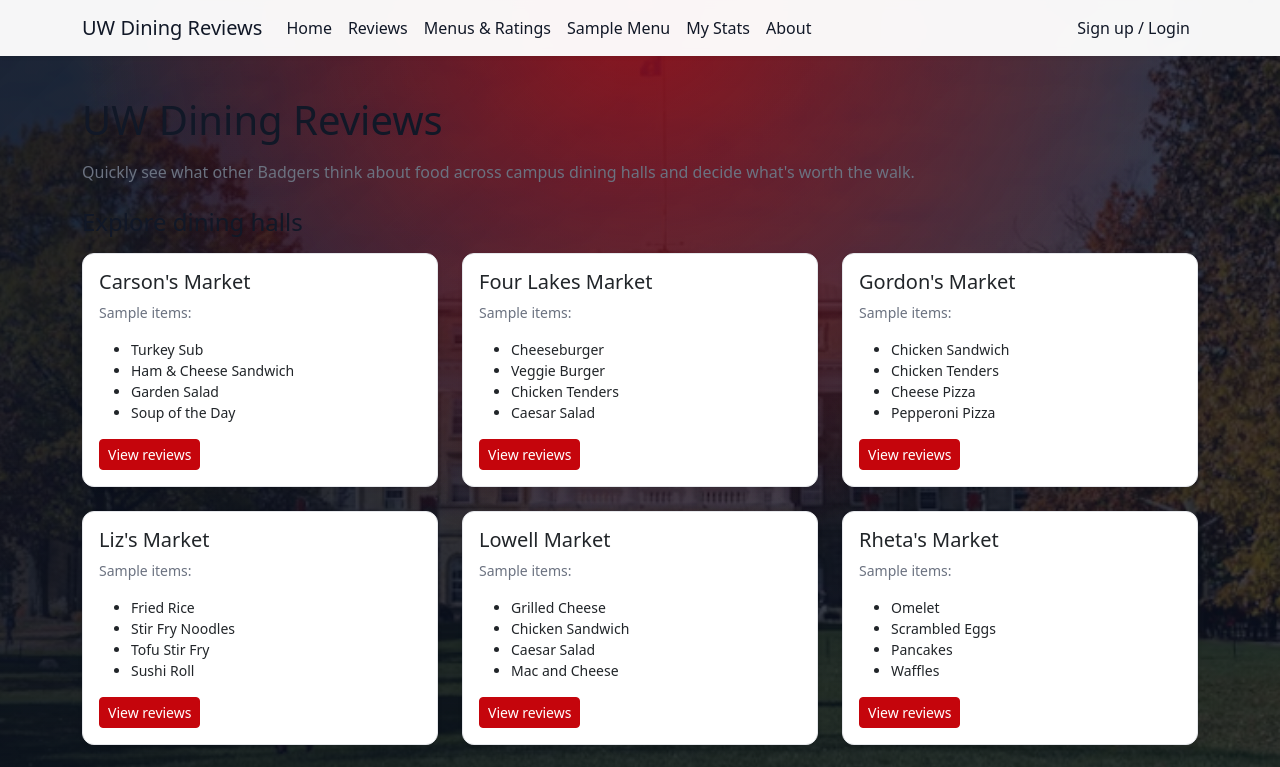
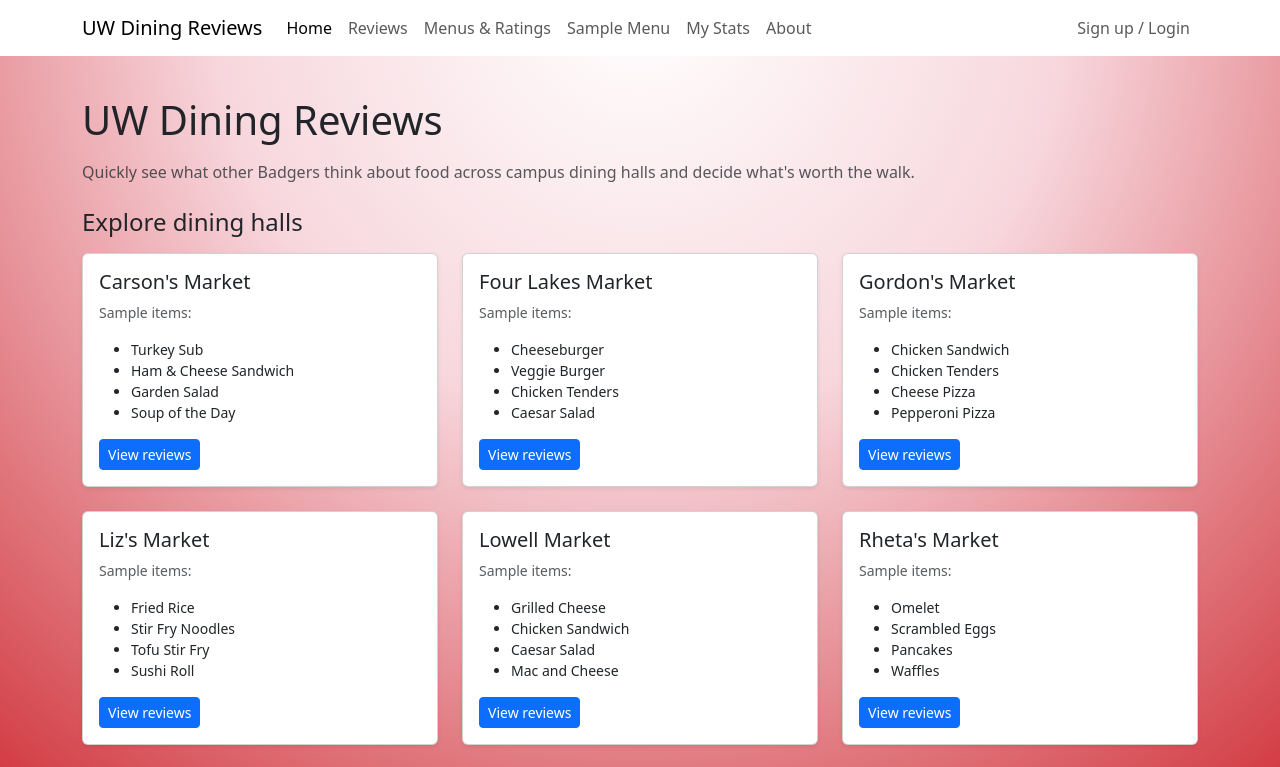
Before and after one commit to CS571-F25/p130, a React (Vite) app: page /#/ in a window 1280 px wide. Shown: the top 767 px of the page. Built offline with nearby package versions, Linux system fonts and the light colour scheme.

Commit message:
improved contrasts and nutrislice links

```diff
--- a/src/components/ReviewList.jsx
+++ b/src/components/ReviewList.jsx
@@ -1,38 +1,22 @@
 // src/components/ReviewList.jsx
-import { useState } from "react";
-import { Col, Row, Pagination } from "react-bootstrap";
+import React from "react";
+import { Row, Col } from "react-bootstrap";
 import ReviewCard from "./ReviewCard.jsx";
 
-const REVIEWS_PER_PAGE = 6;
-
-export default function ReviewList({
-  reviews,
-  currentUser,
-  onDeleteReview,
-}) {
-  const [currentPage, setCurrentPage] = useState(1);
-
-  const totalPages = Math.max(
-    1,
-    Math.ceil(reviews.length / REVIEWS_PER_PAGE)
+export default function ReviewList({ reviews, currentUser, onDeleteReview }) {
+  if (!reviews || reviews.length === 0) {
+    return (
+      <p className="text-muted">
+        No reviews match these filters yet. Try changing the filters or add the
+        first review!
+      </p>
     );
-
-  const safePage = Math.min(currentPage, totalPages);
-  if (safePage !== currentPage) {
-    setCurrentPage(safePage);
   }
 
-  const startIdx = (safePage - 1) * REVIEWS_PER_PAGE;
-  const pageReviews = reviews.slice(
-    startIdx,
-    startIdx + REVIEWS_PER_PAGE
-  );
-
   return (
-    <>
     <Row className="g-3">
-        {pageReviews.map((review) => (
-          <Col xs={12} md={6} key={review.id}>
+      {reviews.map((review) => (
+        <Col key={review.id} md={6} lg={4}>
           <ReviewCard
             review={review}
             currentUser={currentUser}
@@ -40,33 +24,6 @@ export default function ReviewList({
           />
         </Col>
       ))}
-        {pageReviews.length === 0 && (
-          <Col xs={12}>
-            <p className="text-muted mb-0">
-              No reviews match your filters yet.
-            </p>
-          </Col>
-        )}
     </Row>
-
-      {totalPages > 1 && (
-        <div className="d-flex justify-content-center mt-3">
-          <Pagination>
-            {Array.from({ length: totalPages }, (_, idx) => {
-              const page = idx + 1;
-              return (
-                <Pagination.Item
-                  key={page}
-                  active={page === safePage}
-                  onClick={() => setCurrentPage(page)}
-                >
-                  {page}
-                </Pagination.Item>
-              );
-            })}
-          </Pagination>
-        </div>
-      )}
-    </>
   );
 }
--- a/src/index.css
+++ b/src/index.css
@@ -3,157 +3,52 @@
     sans-serif;
   line-height: 1.5;
   font-weight: 400;
-
-  /* UW theme palette */
-  --uw-primary: #c5050c;       /* UW red */
-  --uw-primary-dark: #8e0509;
-  --uw-bg-overlay: #0b1120;    /* deep navy overlay */
-  --uw-text: #111827;          /* main text on light */
-  --uw-text-on-dark: #f9fafb;  /* text on image bg */
-
+  color: #212529;
+  background-color: #ffffff;
   text-rendering: optimizeLegibility;
   -webkit-font-smoothing: antialiased;
   -moz-osx-font-smoothing: grayscale;
 }
 
-*,
-*::before,
-*::after {
-  box-sizing: border-box;
+body {
+  margin: 0;
+  min-width: 320px;
+  min-height: 100vh;
+  /* Light UW-themed background, but not too dark for contrast */
+  background: radial-gradient(
+    circle at top,
+    #ffffff 0,
+    #f7d7dd 35%,
+    #c5050c 100%
+  );
+  color: #212529;
 }
 
-body {
-  margin: 0;
+#root {
   min-height: 100vh;
-
-  /* UW hero background: dark red/navy gradient over your campus image */
-  background:
-    radial-gradient(circle at top, rgba(197, 5, 12, 0.65), transparent 55%),
-    linear-gradient(
-      135deg,
-      rgba(11, 17, 32, 0.9),
-      rgba(11, 17, 32, 0.75)
-    ),
-    url("/uw-hero.jpg") center / cover fixed no-repeat;
-
-  color: var(--uw-text-on-dark);
 }
 
-/* Page shell that sits on top of the background */
-.page {
-  max-width: 1024px;
-  margin: 1.5rem auto 3rem;
-  padding: 2rem 1.5rem 3rem;
-  background: rgba(255, 255, 255, 0.96);
-  color: var(--uw-text);
-  border-radius: 1.25rem;
-  box-shadow: 0 16px 40px rgba(15, 23, 42, 0.6);
-  backdrop-filter: blur(6px);
+/* Make major UI blocks high-contrast white with dark text */
+.card,
+.navbar,
+.form-control,
+.table,
+.list-group-item {
+  background-color: #ffffff;
+  color: #212529;
 }
 
-/* Headings */
-h1,
-.h1,
-h2,
-.h2,
-h3,
-.h3,
-h4,
-.h4 {
-  color: var(--uw-text);
+/* Buttons keep Bootstrap palette but we ensure text stays dark where needed */
+.btn-outline-light {
+  color: #212529;
 }
 
-/* Links */
+/* Links in UW red with good contrast */
 a {
-  color: var(--uw-primary);
+  color: #c5050c;
   text-decoration: none;
 }
-a:hover,
-a:focus {
+a:hover {
+  color: #8b0009;
   text-decoration: underline;
 }
-
-/* Navbar */
-.navbar {
-  background-color: rgba(255, 255, 255, 0.96) !important;
-  box-shadow: 0 1px 4px rgba(0, 0, 0, 0.1);
-  backdrop-filter: blur(5px);
-}
-
-.navbar-brand,
-.navbar .nav-link {
-  color: var(--uw-text) !important;
-}
-
-.navbar .nav-link:hover,
-.navbar .nav-link:focus {
-  color: var(--uw-primary) !important;
-}
-
-/* Buttons */
-.btn-primary {
-  background-color: var(--uw-primary);
-  border-color: var(--uw-primary);
-}
-.btn-primary:hover,
-.btn-primary:focus {
-  background-color: var(--uw-primary-dark);
-  border-color: var(--uw-primary-dark);
-}
-
-.btn-outline-primary {
-  color: var(--uw-primary);
-  border-color: var(--uw-primary);
-}
-.btn-outline-primary:hover,
-.btn-outline-primary:focus {
-  color: #fff;
-  background-color: var(--uw-primary);
-  border-color: var(--uw-primary);
-}
-
-.btn-link {
-  color: var(--uw-primary);
-}
-.btn-link:hover,
-.btn-link:focus {
-  color: var(--uw-primary-dark);
-}
-
-/* Cards */
-.card {
-  border-radius: 0.75rem;
-  border: 1px solid #e5e7eb;
-  box-shadow: 0 1px 3px rgba(15, 23, 42, 0.08);
-}
-
-/* Tables */
-.table thead th {
-  background-color: #f3f4f6;
-}
-
-/* Badges / primary text / pagination tuned to UW red instead of bootstrap blue */
-.badge.bg-primary,
-.badge.text-bg-primary {
-  background-color: var(--uw-primary) !important;
-}
-.text-primary {
-  color: var(--uw-primary) !important;
-}
-.page-link {
-  color: var(--uw-primary);
-}
-.page-link:hover,
-.page-link:focus {
-  color: var(--uw-primary-dark);
-}
-
-/* Muted text */
-.text-muted {
-  color: #6b7280 !important;
-}
-
-/* Helper for intro card on home */
-.page-intro-card {
-  margin-bottom: 1.5rem;
-}
--- a/src/pages/Reviews.jsx
+++ b/src/pages/Reviews.jsx
@@ -9,19 +9,17 @@ import {
   Pagination,
   Badge,
   Alert,
+  Button,
 } from "react-bootstrap";
 import { useLocation } from "react-router-dom";
 import ReviewList from "../components/ReviewList.jsx";
 import ReviewForm from "../components/ReviewForm.jsx";
-import {
-  DINING_HALLS,
-  getItemsForHall,
-} from "../data/menu.js";
+import { DINING_HALLS, getItemsForHall } from "../data/menu.js";
 import { INITIAL_REVIEWS } from "../data/seedReviews.js";
 import "../reviews-pagination.css";
 
 const STORAGE_KEY = "uwDiningUserReviews";
-const REVIEWS_PER_PAGE = 5;
+const REVIEWS_PER_PAGE = 12;
 
 function loadUserReviews() {
   try {
@@ -50,6 +48,7 @@ export default function Reviews({ currentUser }) {
   const [selectedItem, setSelectedItem] = useState("");
   const [reviewerSearch, setReviewerSearch] = useState("");
   const [page, setPage] = useState(1);
+  const [showForm, setShowForm] = useState(false);
 
   useEffect(() => {
     setUserReviews(loadUserReviews());
@@ -66,6 +65,7 @@ export default function Reviews({ currentUser }) {
     }
   }, [location.state]);
 
+  // Oldest → newest: seed reviews, then user reviews in the order they were created
   const allReviews = useMemo(
     () => [...INITIAL_REVIEWS, ...userReviews],
     [userReviews],
@@ -96,12 +96,15 @@ export default function Reviews({ currentUser }) {
   };
 
   const handleAddReview = (newReview) => {
+    // Append so the new review is "newest" at the end
     setUserReviews((prev) => {
-      const updated = [newReview, ...prev];
+      const updated = [...prev, newReview];
       saveUserReviews(updated);
       return updated;
     });
-    setPage(1);
+    setShowForm(false);
+    // jump to last page where the new review will appear
+    // but for simplicity keep page at 1 for this project
   };
 
   const handleDeleteReview = (id) => {
@@ -116,15 +119,11 @@ export default function Reviews({ currentUser }) {
     return allReviews.filter((r) => {
       if (selectedHall && r.hall !== selectedHall) return false;
       if (selectedItem && r.item !== selectedItem) return false;
-      if (
-        reviewerSearch.trim() &&
-        !(
-          (r.username || r.author || "")
-            .toLowerCase()
-            .includes(reviewerSearch.toLowerCase())
-        )
-      ) {
+      if (reviewerSearch.trim()) {
+        const author = (r.username || r.author || "").toLowerCase();
+        if (!author.includes(reviewerSearch.toLowerCase())) {
           return false;
+        }
       }
       return true;
     });
@@ -145,8 +144,8 @@ export default function Reviews({ currentUser }) {
     <Container className="py-4">
       <h1 className="mb-3">Reviews</h1>
       <p className="text-muted mb-4">
-        Browse reviews from other students and share your own experiences.
-        Use the filters to focus on a specific dining hall, item, or reviewer.
+        Browse reviews from other students and share your own experiences. Use
+        the filters to focus on a specific dining hall, item, or reviewer.
       </p>
 
       <Row className="mb-4" aria-label="Filters for reviews">
@@ -207,10 +206,33 @@ export default function Reviews({ currentUser }) {
                 Add a review
               </Card.Title>
               {currentUser ? (
+                <>
+                  {!showForm && (
+                    <Button
+                      variant="primary"
+                      size="sm"
+                      onClick={() => setShowForm(true)}
+                    >
+                      Add a review
+                    </Button>
+                  )}
+                  {showForm && (
+                    <>
                       <ReviewForm
                         currentUser={currentUser}
                         onAddReview={handleAddReview}
                       />
+                      <Button
+                        variant="outline-secondary"
+                        size="sm"
+                        className="mt-2"
+                        onClick={() => setShowForm(false)}
+                      >
+                        Cancel
+                      </Button>
+                    </>
+                  )}
+                </>
               ) : (
                 <Alert variant="warning" className="mb-0">
                   <Badge bg="warning" text="dark" className="me-2">
```
Also changed, not shown: src/pages/SampleMenu.jsx (+24 -27 lines), 5 other files (tests, documents, lock files or other folders). Lines whose indentation alone changed are shown as unchanged.
